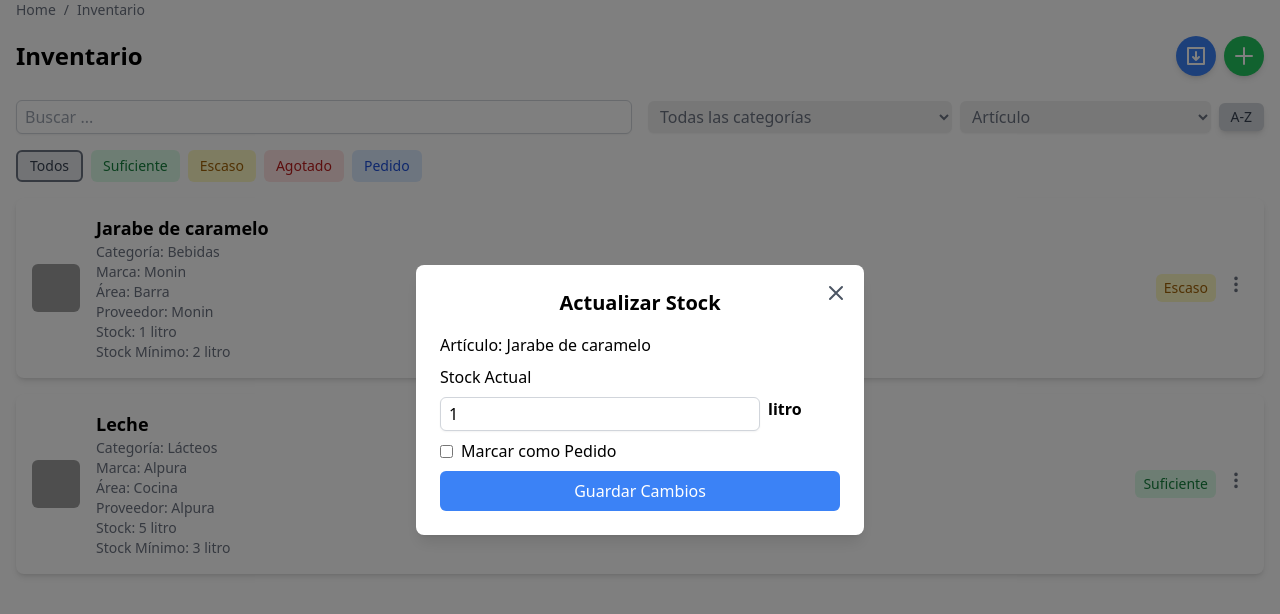
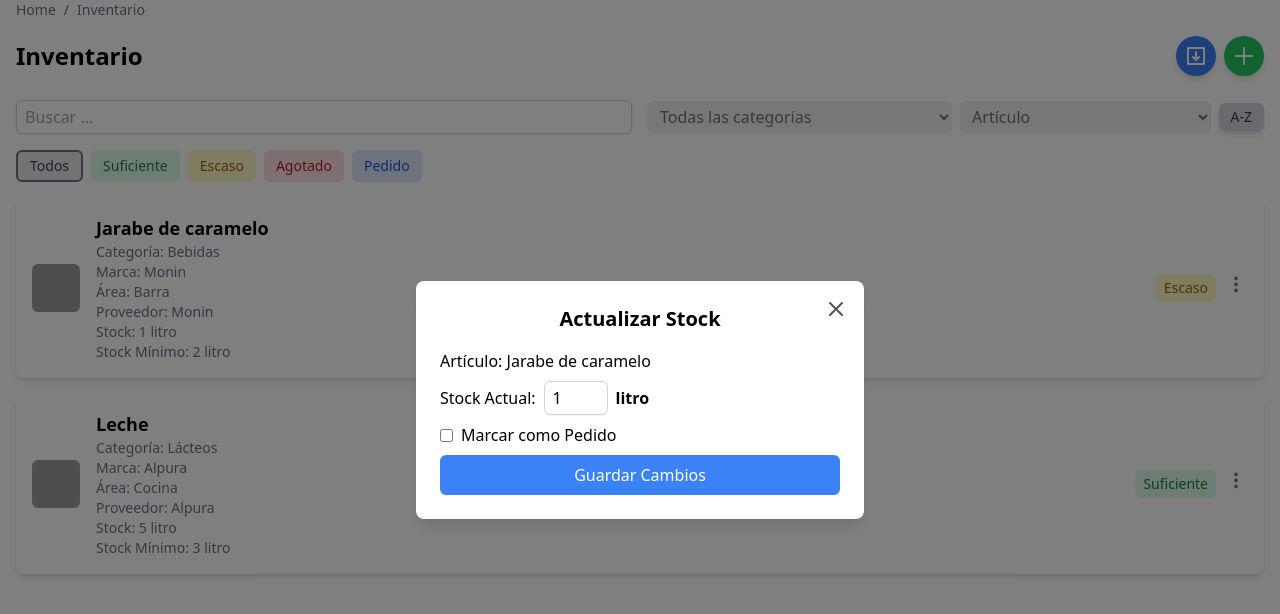
Before and after one commit to paulosandev/tochpan-team-app, a React (Vite) app: page / in a window 1280 px wide. Both pictures are taken after a click on the item 640 px from the left and 288 px from the top of the page. Shown: the top 614 px of the page. Built offline with nearby package versions, Linux system fonts and the light colour scheme; grey boxes are pictures that could not be loaded.

Commit message:
Ajuste en unidad marcada para input de update stock, flex

```diff
--- a/src/components/Inventory/UpdateStockModal.jsx
+++ b/src/components/Inventory/UpdateStockModal.jsx
@@ -161,8 +161,10 @@
                     <div className="flex flex-col space-y-2">
                         <label>Artículo: {item.name}</label>
 
-                        <label>Stock Actual</label>
-                        <div className="flex"><input
+                        <div className="flex w-full items-center gap-2">
+                        <label>Stock Actual: </label>
+
+                            <input
                             type="text"
                             placeholder={`Stock Actual (${item.unit})`}
                             value={itemStock}
@@ -171,10 +173,10 @@
                                 const value = e.target.value.replace(/[^0-9\s\/\.]/g, "");
                                 setItemStock(value);
                             }}
-                            className="border border-gray-300 rounded-md px-2 py-1 shadow-sm w-4/5"
+                            className="border border-gray-300 rounded-md px-2 py-1 shadow-sm w-16"
                         />
 
-                        <b className="pl-2">{item.unit}</b></div>
+                        <b>{item.unit}</b></div>
 
 
                         <label className="flex items-center">
```
